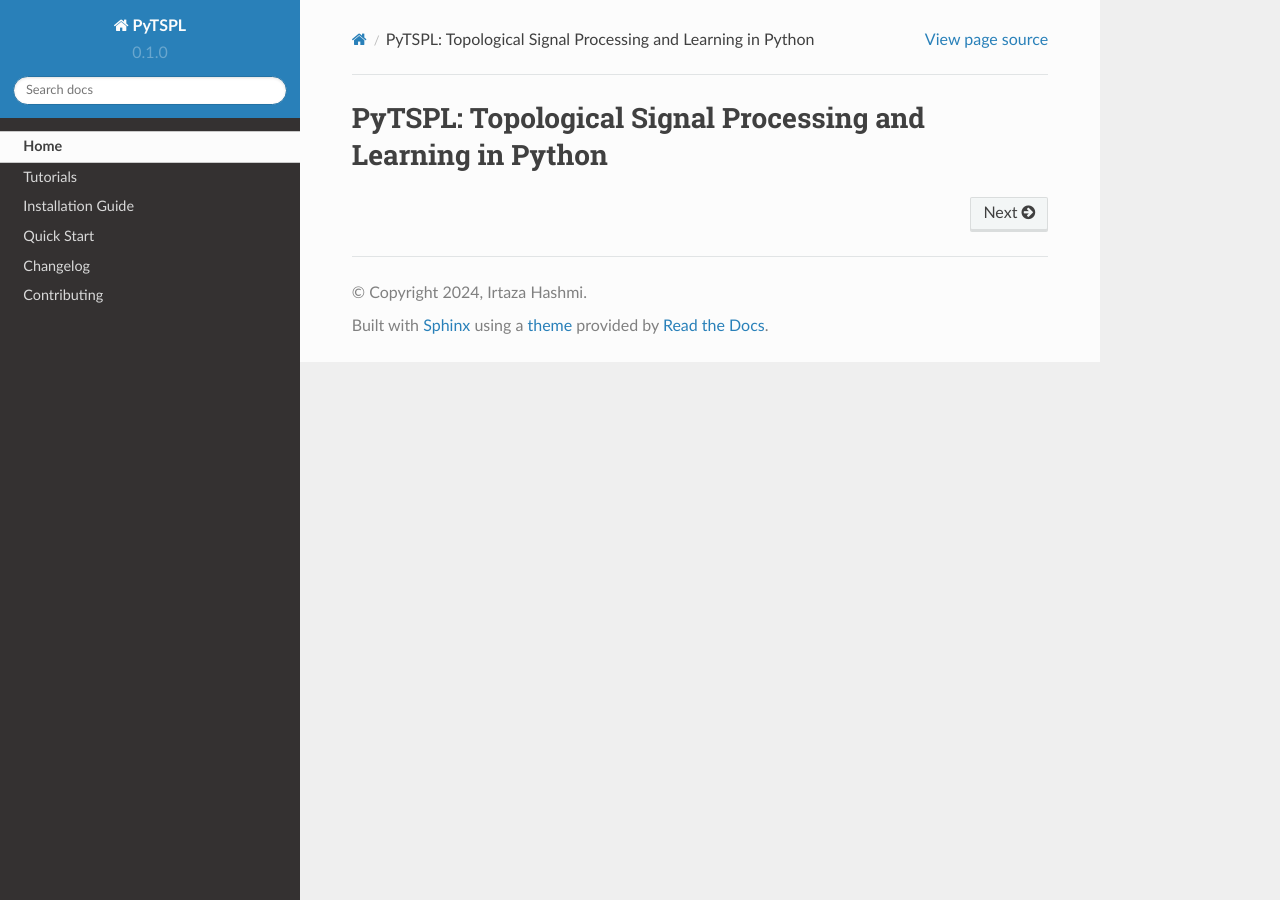
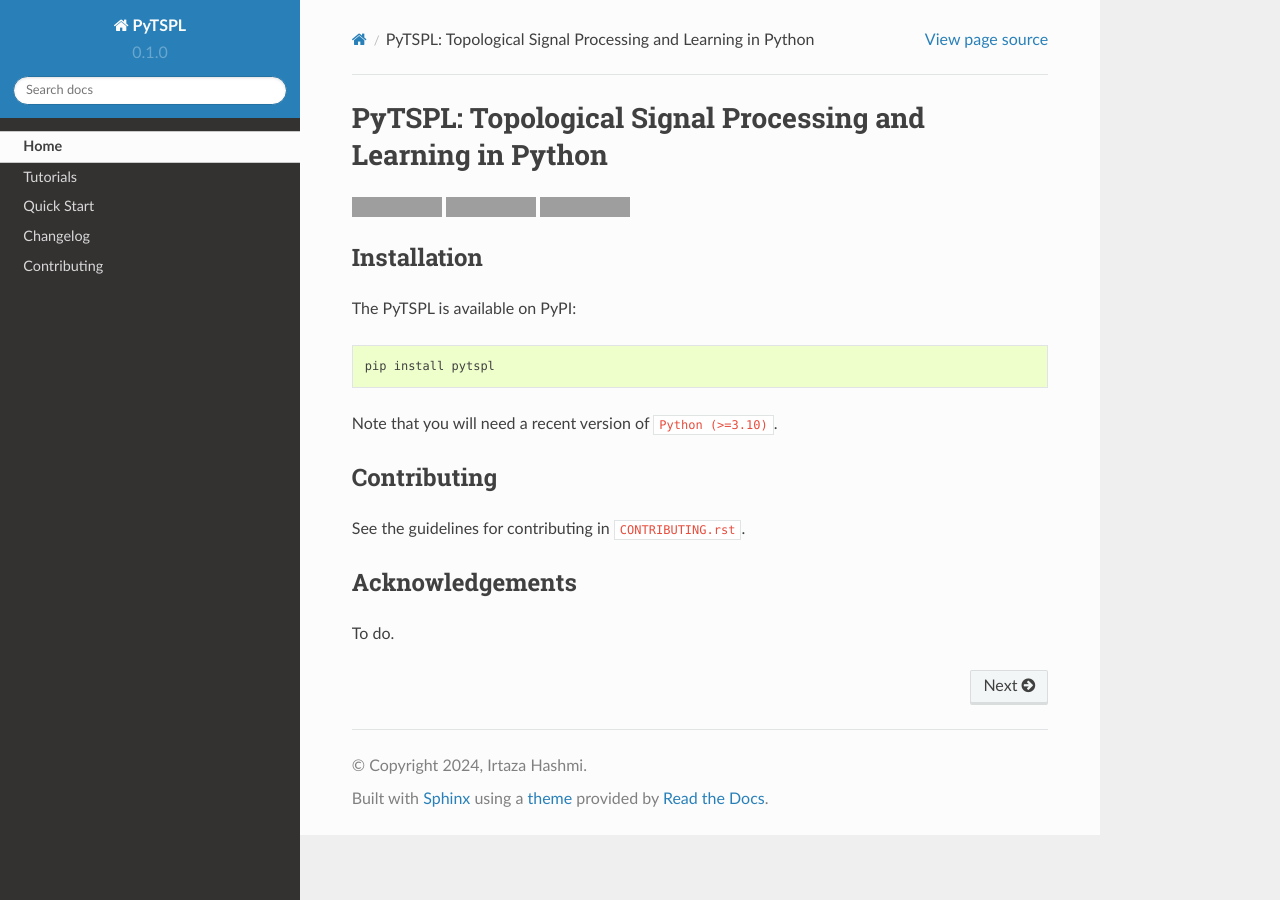
Before and after one commit to irtazahashmi/pytspl, a Sphinx documentation site: the page built from doc/index.rst, in a window 1280 px wide. Built offline with Sphinx 7.4.7 and the Read the Docs theme 2.0.0, drawn with Linux system fonts in a browser that asks for light colours; grey boxes are pictures that could not be loaded.

```diff
--- a/doc/index.rst
+++ b/doc/index.rst
@@ -11,7 +11,41 @@ PyTSPL: Topological Signal Processing and Learning in Python
 
    Home <self>
    tutorials/index
-   installation_guide/index
    quickstart/index
    changelog
    contributing
+
+
+
+.. image:: https://github.com/irtazahashmi/pytspl/actions/workflows/onpush.yml/badge.svg
+   :target: https://github.com/irtazahashmi/pytspl/actions/workflows/onpush.ym
+
+.. image:: https://codecov.io/gh/irtazahashmi/pytspl/graph/badge.svg?token=7KQ0U8FW70
+   :target: https://codecov.io/gh/irtazahashmi/pytspl
+
+.. image:: https://img.shields.io/badge/python-3.11+-blue?logo=python
+   :target: https://www.python.org/
+
+
+
+Installation
+------------
+
+The PyTSPL is available on PyPI:
+
+.. code-block:: bash
+
+    pip install pytspl
+
+
+Note that you will need a recent version of ``Python (>=3.10)``.
+
+
+Contributing
+------------
+See the guidelines for contributing in ``CONTRIBUTING.rst``.
+
+
+Acknowledgements
+----------------
+To do.
--- a/doc/installation_guide/index.rst
+++ /dev/null
@@ -1,5 +0,0 @@
-===================
-Installation Guide
-===================
-
-To do.
```
Also changed, not shown: README.md (+2 -2 lines).
